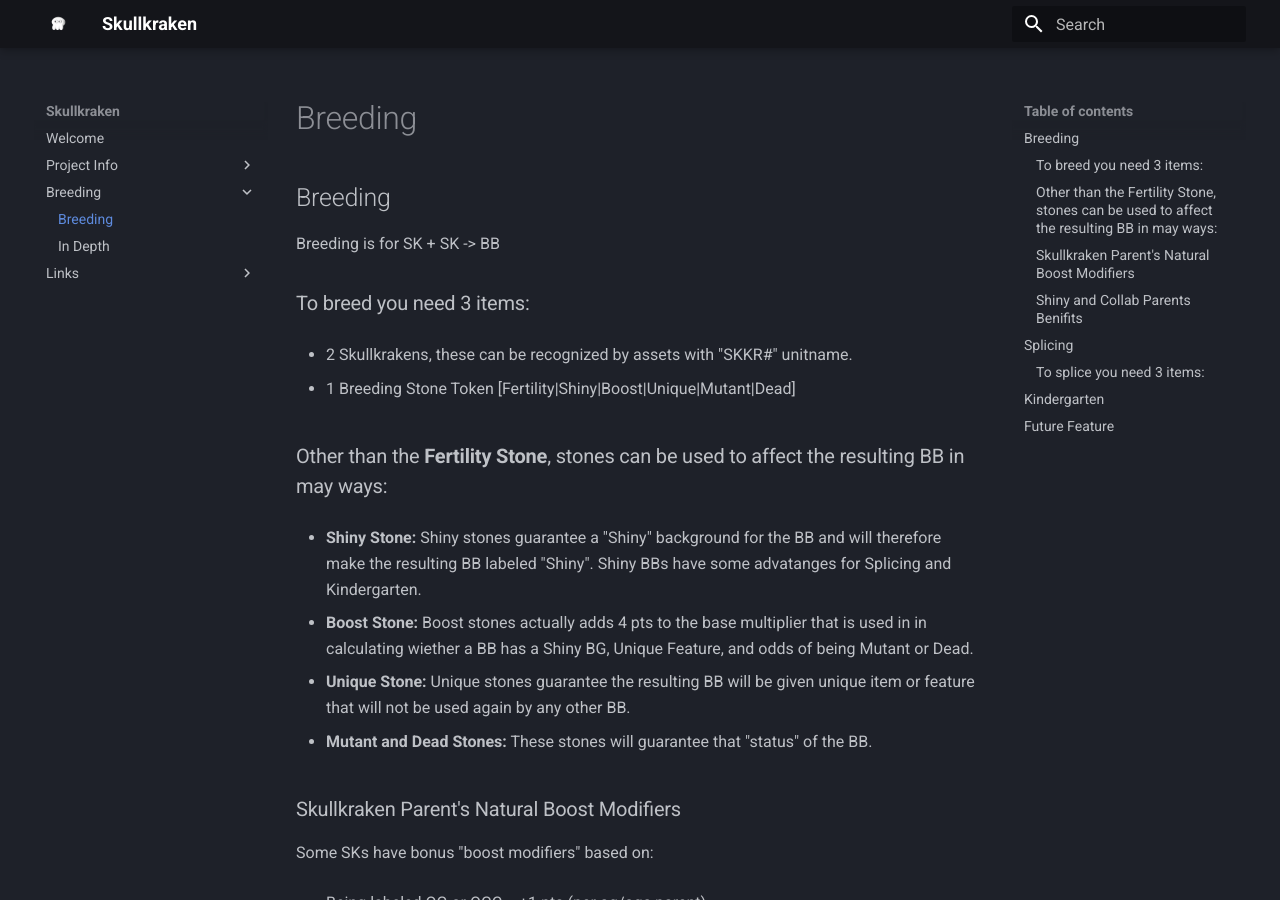
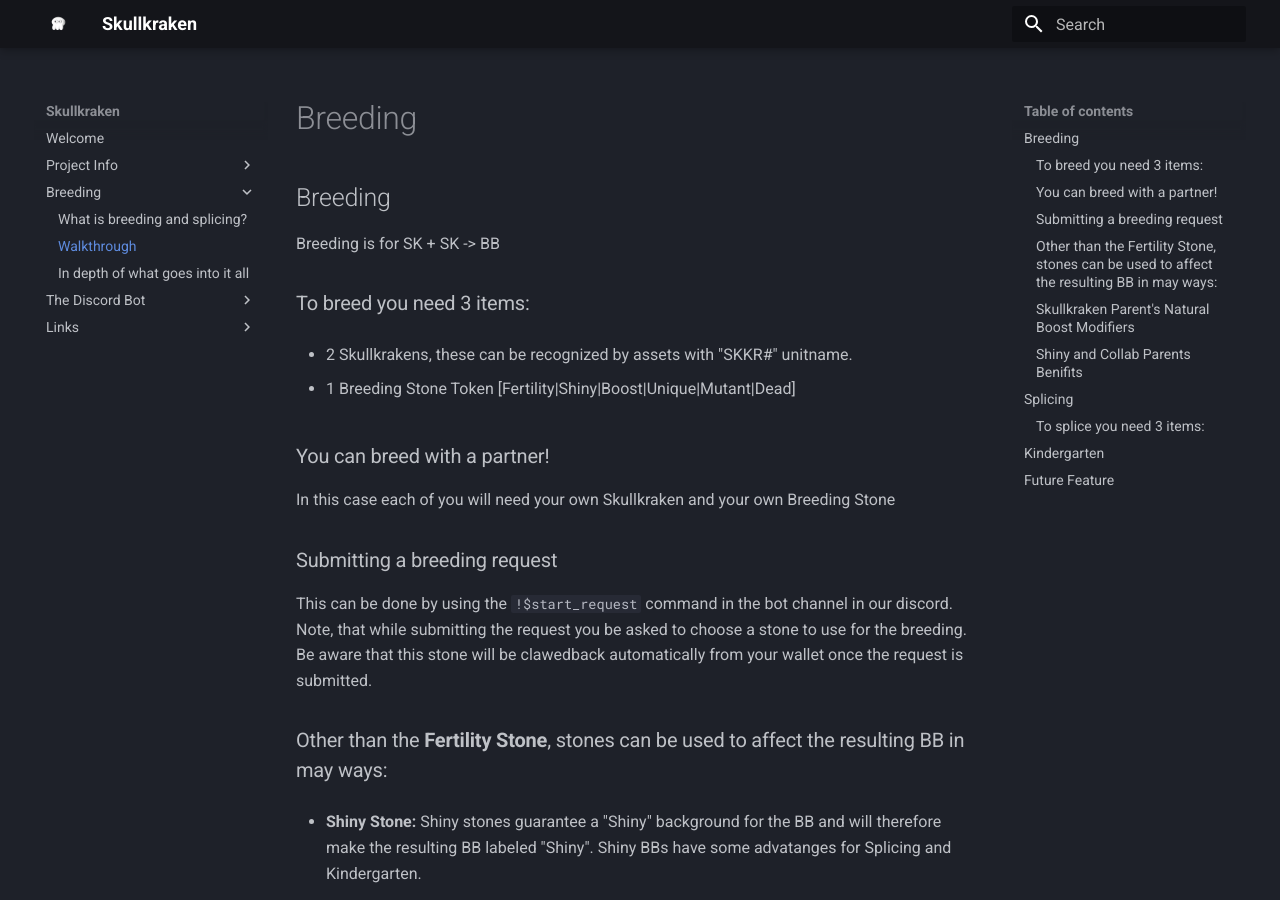
Before and after one commit to Argonaut5000/skullkraken-docs, an MkDocs documentation site: the page built from docs/breeding/breeding.md, in a window 1280 px wide and 900 px high. Built offline with MkDocs 1.6.1 and Material for MkDocs 9.7.7, drawn with Linux system fonts in a browser that asks for light colours.

Commit message:
Added project pfp and some more breeding details

```diff
--- a/docs/breeding/the-bot.md
+++ b/docs/breeding/breeding.md
@@ -9,6 +9,14 @@
 * 2 Skullkrakens, these can be recognized by assets with "SKKR#" unitname.
 
 * 1 Breeding Stone Token [Fertility|Shiny|Boost|Unique|Mutant|Dead]
+
+### You can breed with a partner!
+
+In this case each of you will need your own Skullkraken and your own Breeding Stone
+
+### Submitting a breeding request
+
+This can be done by using the `!$start_request` command in the bot channel in our discord. Note, that while submitting the request you be asked to choose a stone to use for the breeding. Be aware that this stone will be clawedback automatically from your wallet once the request is submitted.
 
 ### Other than the **Fertility Stone**, stones can be used to affect the resulting BB in may ways:
 - **Shiny Stone:** Shiny stones guarantee a "Shiny" background for the BB and will therefore make the resulting BB labeled "Shiny". Shiny BBs have some advatanges for Splicing and Kindergarten.
--- a/mkdocs.yml
+++ b/mkdocs.yml
@@ -27,7 +27,10 @@
     - "project.md"
     - "Asssets": "assets.md"
   - Breeding:
-    - "breeding/the-bot.md"
-    - "In Depth": "breeding/in-depth-details.md"
+    - "What is breeding and splicing?": "breeding/what-is.md"
+    - "Walkthrough": "breeding/breeding.md"
+    - "In depth of what goes into it all": "breeding/in-depth-details.md"
+  - The Discord Bot:
+    - "discord-bot.md"
   - Links:
     - "Links": "links.md"
```
Also changed, not shown: docs/breeding/what-is.md (added, +45 -0 lines), docs/discord-bot.md (added, +11 -0 lines), docs/project.md (+22 -4 lines), docs/images/argo_pfp.png (added), docs/images/blues_pfp.png (added), docs/images/boost.png (added), docs/images/dead.png (added), docs/images/fertility.png (added), docs/images/mutant.png (added), docs/images/shiny.png (added), docs/images/ticket.png (added), docs/images/unique.png (added).
